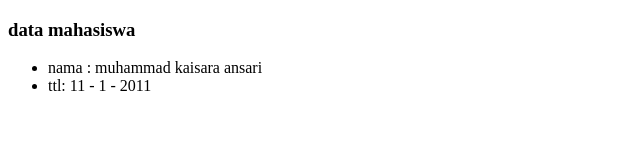
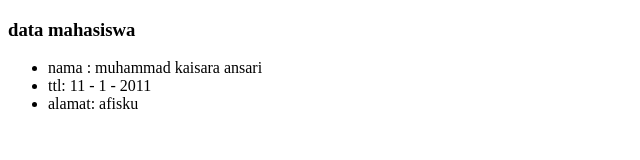
Before and after one commit to K44I/branchendmerge, a plain HTML site: page index.html in a window 1280 px wide. Shown: the whole page, without its empty margins (0-640 px from the left). Drawn offline with Linux system fonts and the light colour scheme.

```diff
--- a/index.html
+++ b/index.html
@@ -14,6 +14,8 @@
         <li>nama : muhammad kaisara ansari</li>
 
         <li>ttl: 11 - 1 - 2011</li>
+
+        <li>alamat: afisku</li>
     </ul>
 </body>
 </html>
```
Also changed, not shown: style.css (added).
